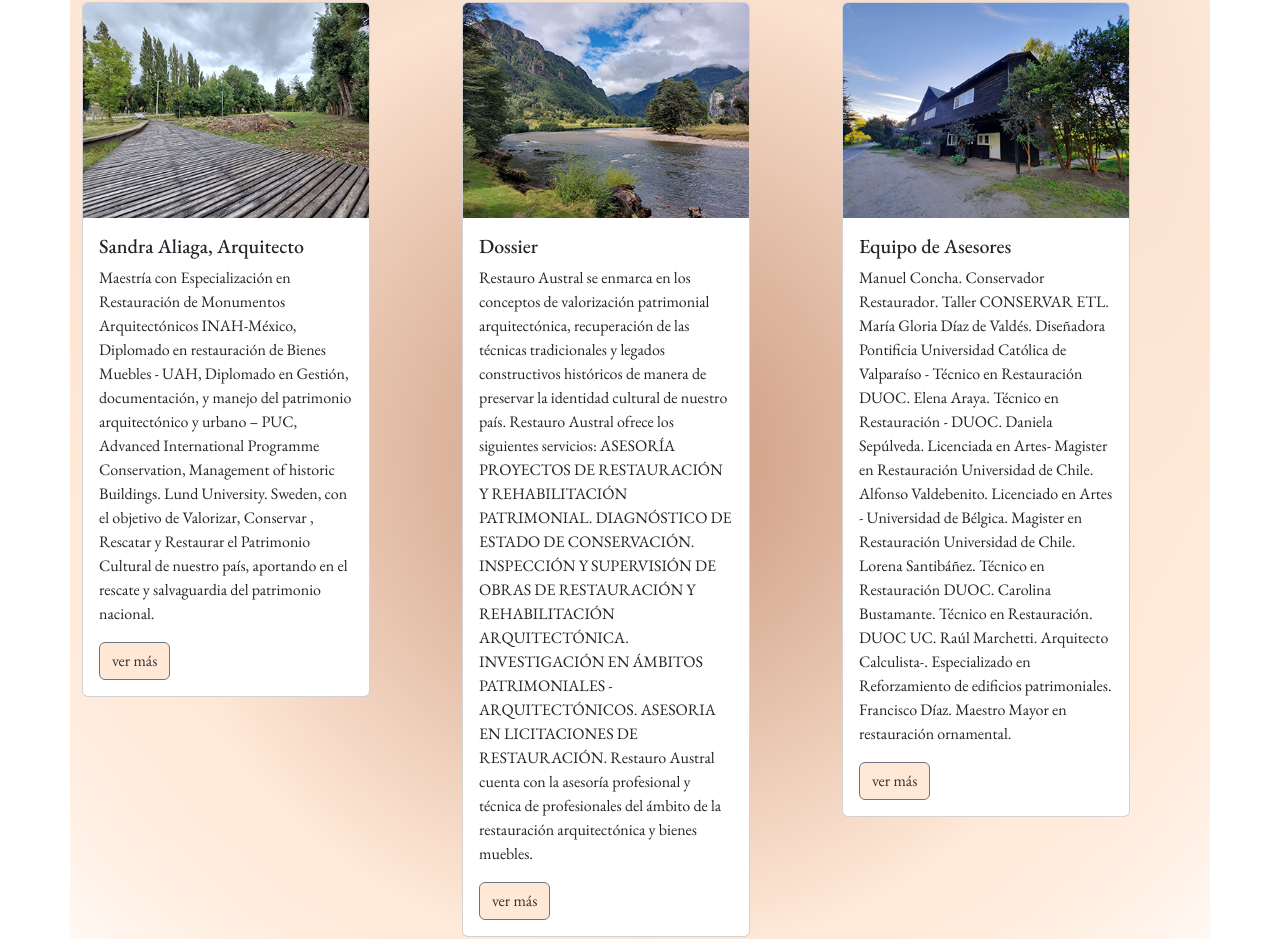
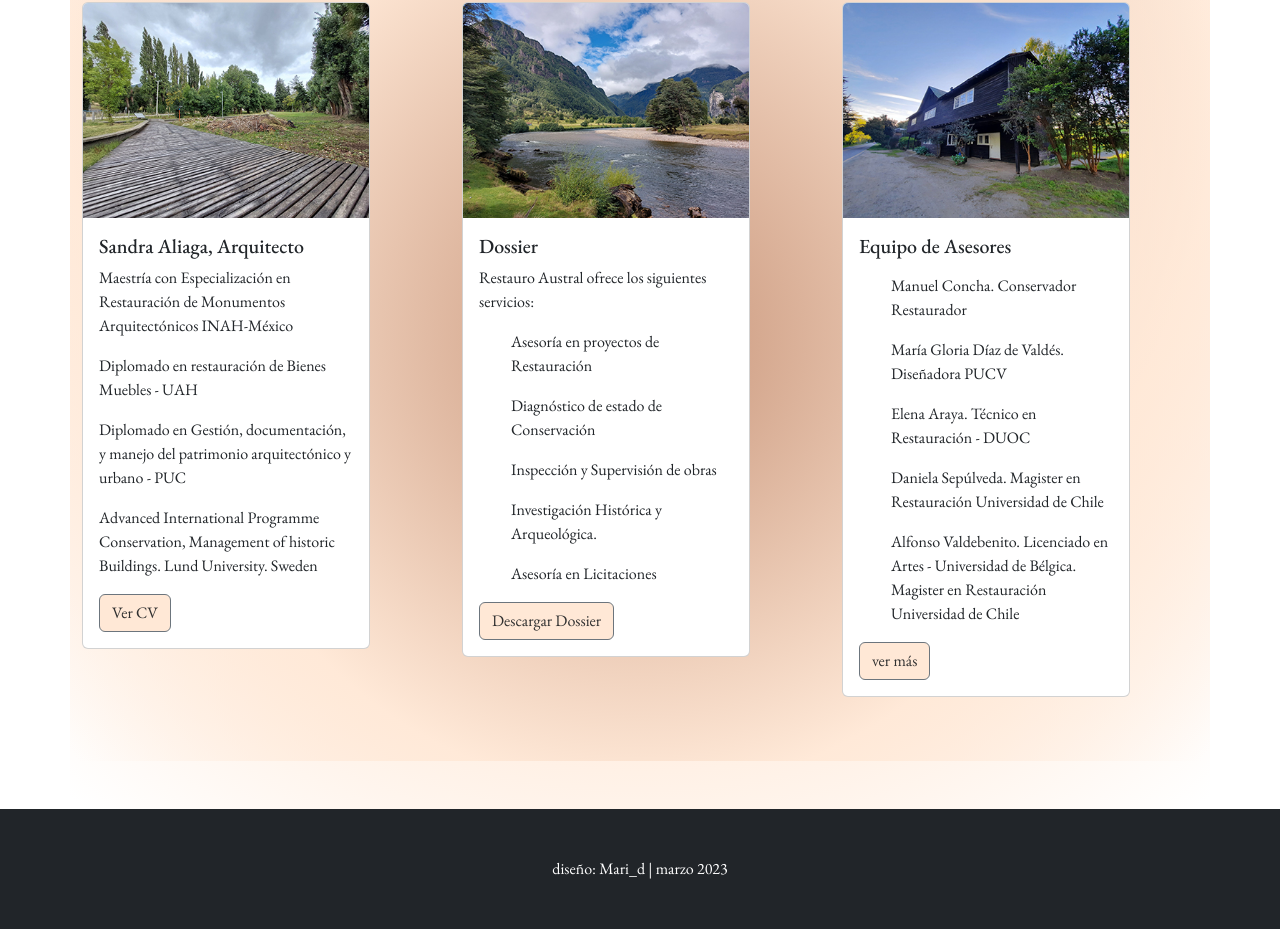
Before and after one commit to Mari-glo/preEntrega3-mari_D, a plain HTML site: page pages/quienessomos.html in a window 1280 px wide. Shown: the part 662-1601 px from the top of the page. Drawn offline with nearby package versions, Linux system fonts and the light colour scheme.

Commit message:
se modificó quienes somos

```diff
--- a/pages/quienessomos.html
+++ b/pages/quienessomos.html
@@ -56,7 +56,7 @@
             <h1 class="text-center mb-5">Quienes Somos</h1>
             <div class="row">
                 <section class="imagenQuienes">
-                    <h2 class="imagenQuienes__titulo">"somos un equipo de..."</h2>
+                    <h2 class="imagenQuienes__titulo">Conoce más sobre nosotros ... </h2>
 
 
                 </section>
@@ -67,9 +67,8 @@
                                 <img src="../img/aysen2_1.jpg" class="card-img-top" alt="...">
                                 <div class="card-body">
                                     <h5 class="card-title">Sandra Aliaga, Arquitecto</h5>
-                                    <p class="card-text">Maestría  con Especialización  en Restauración de Monumentos Arquitectónicos  INAH-México,  Diplomado en restauración de Bienes Muebles - UAH, Diplomado en Gestión, documentación, y manejo del patrimonio arquitectónico y urbano – PUC, Advanced International Programme Conservation, Management of historic Buildings. Lund University. Sweden,   con el objetivo de Valorizar, Conservar , Rescatar y Restaurar el Patrimonio Cultural de nuestro país, aportando en el rescate y salvaguardia del patrimonio  nacional.
-                                    </p>
-                                    <a href="#" class="btn btn-outline-secondary">ver más</a>
+                                    <p class="card-text">Maestría con Especialización en Restauración de Monumentos Arquitectónicos  INAH-México </p> <p>Diplomado en restauración de Bienes Muebles - UAH </p> <p>Diplomado en Gestión, documentación, y manejo del patrimonio arquitectónico y urbano - PUC</p><p> Advanced International Programme Conservation, Management of historic Buildings. Lund University. Sweden</p>                                    </p>
+                                    <a href="#" class="btn btn-outline-secondary">Ver CV </a>
                                 </div>
                             </div>
 
@@ -79,17 +78,16 @@
                                 <img src="../img/aysen_1.jpg" class="card-img-top" alt="...">
                                 <div class="card-body">
                                     <h5 class="card-title">Dossier</h5>
-                                    <p class="card-text">Restauro Austral  se enmarca en los conceptos de  valorización patrimonial   arquitectónica, recuperación de las técnicas  tradicionales y legados  constructivos históricos  de manera de preservar  la identidad  cultural  de nuestro país.
+                                    <p class="card-text">
+                                        Restauro Austral ofrece los siguientes servicios:
+                                        <ul>Asesoría en proyectos de Restauración</ul>
+                                        <ul>Diagnóstico de estado de Conservación</ul>
+                                        <ul>Inspección y Supervisión de obras</ul>
+                                        <ul>Investigación Histórica y Arqueológica.</ul>
+                                        <ul>Asesoría en Licitaciones</ul>
 
-                                        Restauro Austral ofrece los siguientes servicios:
-                                        ASESORÍA  PROYECTOS DE RESTAURACIÓN Y REHABILITACIÓN PATRIMONIAL.
-                                        DIAGNÓSTICO DE ESTADO DE  CONSERVACIÓN.
-                                        INSPECCIÓN Y SUPERVISIÓN DE OBRAS DE RESTAURACIÓN Y REHABILITACIÓN ARQUITECTÓNICA.
-                                        INVESTIGACIÓN EN ÁMBITOS PATRIMONIALES  - ARQUITECTÓNICOS.
-                                        ASESORIA  EN LICITACIONES DE RESTAURACIÓN.
-                                        Restauro Austral cuenta  con la asesoría profesional y técnica  de profesionales del ámbito  de la restauración arquitectónica  y  bienes muebles.
                                     </p>
-                                    <a href="#" class="btn btn-primary btn-outline-secondary">ver más</a>
+                                    <a href="#" class="btn btn-primary btn-outline-secondary">Descargar Dossier</a>
                                 </div>
                             </div>
 
@@ -99,15 +97,12 @@
                                 <img src="../img/bahiacoique_3.jpg" class="card-img-top" alt="...">
                                 <div class="card-body">
                                     <h5 class="card-title">Equipo de Asesores</h5>
-                                    <p class="card-text">Manuel Concha. Conservador Restaurador. Taller CONSERVAR ETL.
-                                        María Gloria Díaz de Valdés. Diseñadora Pontificia Universidad Católica de Valparaíso - Técnico en Restauración DUOC.
-                                        Elena  Araya. Técnico en Restauración - DUOC.
-                                        Daniela Sepúlveda. Licenciada en Artes- Magister en Restauración Universidad de  Chile.
-                                        Alfonso Valdebenito. Licenciado en Artes - Universidad de Bélgica. Magister en Restauración Universidad de Chile.
-                                        Lorena Santibáñez. Técnico en Restauración DUOC.
-                                        Carolina Bustamante. Técnico en Restauración. DUOC UC.
-                                        Raúl Marchetti. Arquitecto Calculista-. Especializado en Reforzamiento de edificios patrimoniales.
-                                        Francisco  Díaz. Maestro Mayor en restauración  ornamental.
+                                    <p class="card-text">
+                                        <ul>Manuel Concha. Conservador Restaurador</ul>
+                                        <ul>María Gloria Díaz de Valdés. Diseñadora PUCV</ul>
+                                        <ul>Elena  Araya. Técnico en Restauración - DUOC</ul>
+                                        <ul>Daniela Sepúlveda. Magister en Restauración Universidad de  Chile</ul>
+                                        <ul>Alfonso Valdebenito. Licenciado en Artes - Universidad de Bélgica. Magister en Restauración Universidad de Chile</ul>
                                         </p>
                                     <a href="#" class="btn btn-outline-secondary">ver más</a>
                                 </div>
```
